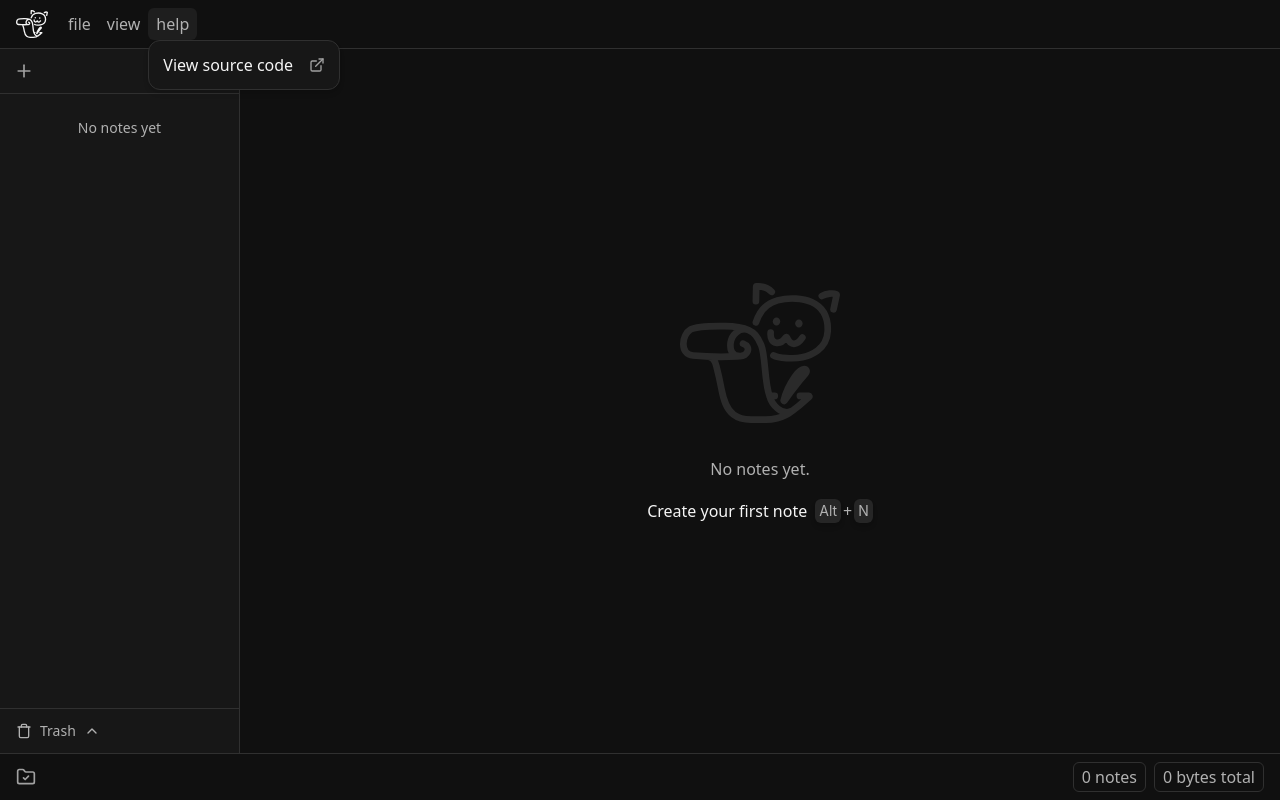
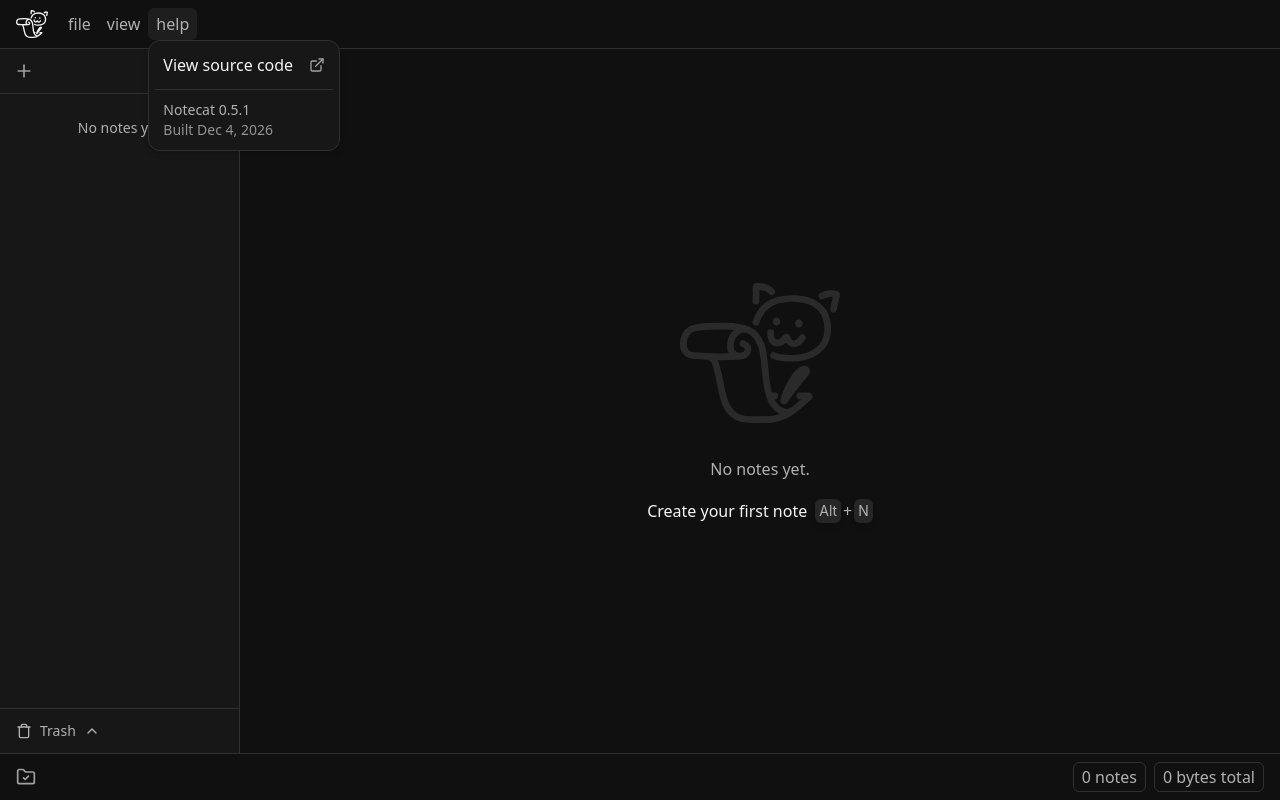
Before and after one commit to noodleCats/notecat, a Svelte app: page / in a window 1280 px wide. Both pictures are taken after a click on the button "help". Built offline with nearby package versions, Linux system fonts and the light colour scheme.

Commit message:
Add app version and build date to help menu footer

```diff
--- a/oxlint.config.ts
+++ b/oxlint.config.ts
@@ -21,6 +21,12 @@ export default defineConfig({
     "no-throw-literal": "warn",
     "prefer-promise-reject-errors": "warn",
     "no-promise-executor-return": "warn",
+
+    // Build-time constants injected by Vite's `define`
+    "no-underscore-dangle": [
+      "warn",
+      { allow: ["__APP_VERSION__", "__BUILD_DATE__"] },
+    ],
   },
   env: {
     builtin: true,
--- a/src/components/header/Menubar.svelte
+++ b/src/components/header/Menubar.svelte
@@ -17,6 +17,15 @@
   import { closeMenu } from "@/app/state/menu.svelte";
   import Menu from "@/components/header/Menu.svelte";
   import MenuItem from "@/components/header/MenuItem.svelte";
+
+  const buildDate = new Date(__BUILD_DATE__);
+  const buildDateShort = new Intl.DateTimeFormat(undefined, {
+    dateStyle: "medium",
+  }).format(buildDate);
+  const buildDateFull = new Intl.DateTimeFormat(undefined, {
+    dateStyle: "long",
+    timeStyle: "short",
+  }).format(buildDate);
 
   let menubar: HTMLDivElement;
   const noActiveNote = $derived(notekeeper.activeNote === null);
@@ -83,5 +92,18 @@
 
   <Menu label="help">
     <MenuItem external onclick={openRepo}>View source code</MenuItem>
+
+    {#snippet footer()}
+      <p
+        class="mt-1.5 border-t border-border px-2 pt-2.5 pb-1 text-sm whitespace-nowrap text-text-tertiary"
+      >
+        <span class="text-text-secondary">Notecat {__APP_VERSION__}</span>
+        <br />
+        Built
+        <time datetime={__BUILD_DATE__} title={buildDateFull}
+          >{buildDateShort}</time
+        >
+      </p>
+    {/snippet}
   </Menu>
 </div>
--- /dev/null
+++ b/src/env.d.ts
@@ -0,0 +1,3 @@
+/** Injected by Vite's `define` in vite.config.ts */
+declare const __APP_VERSION__: string;
+declare const __BUILD_DATE__: string;
--- a/vite.config.ts
+++ b/vite.config.ts
@@ -3,8 +3,13 @@ import { defineConfig } from "vite";
 import tailwindcss from "@tailwindcss/vite";
 import { svelte } from "@sveltejs/vite-plugin-svelte";
 import { VitePWA } from "vite-plugin-pwa";
+import packageJson from "./package.json" with { type: "json" };
 
 export default defineConfig({
+  define: {
+    __APP_VERSION__: JSON.stringify(packageJson.version),
+    __BUILD_DATE__: JSON.stringify(new Date().toISOString()),
+  },
   resolve: {
     alias: {
       "@": fileURLToPath(new URL("./src", import.meta.url)),
```
